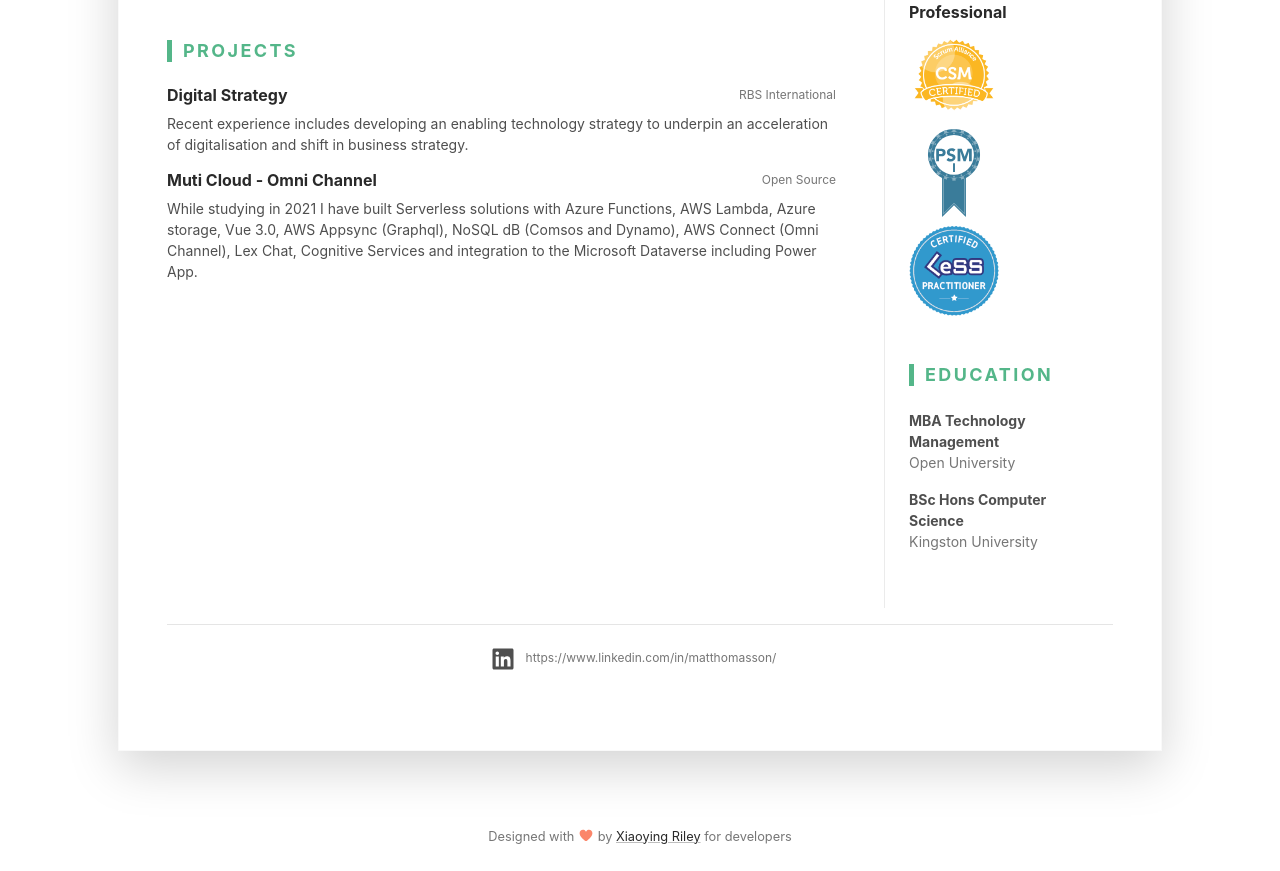
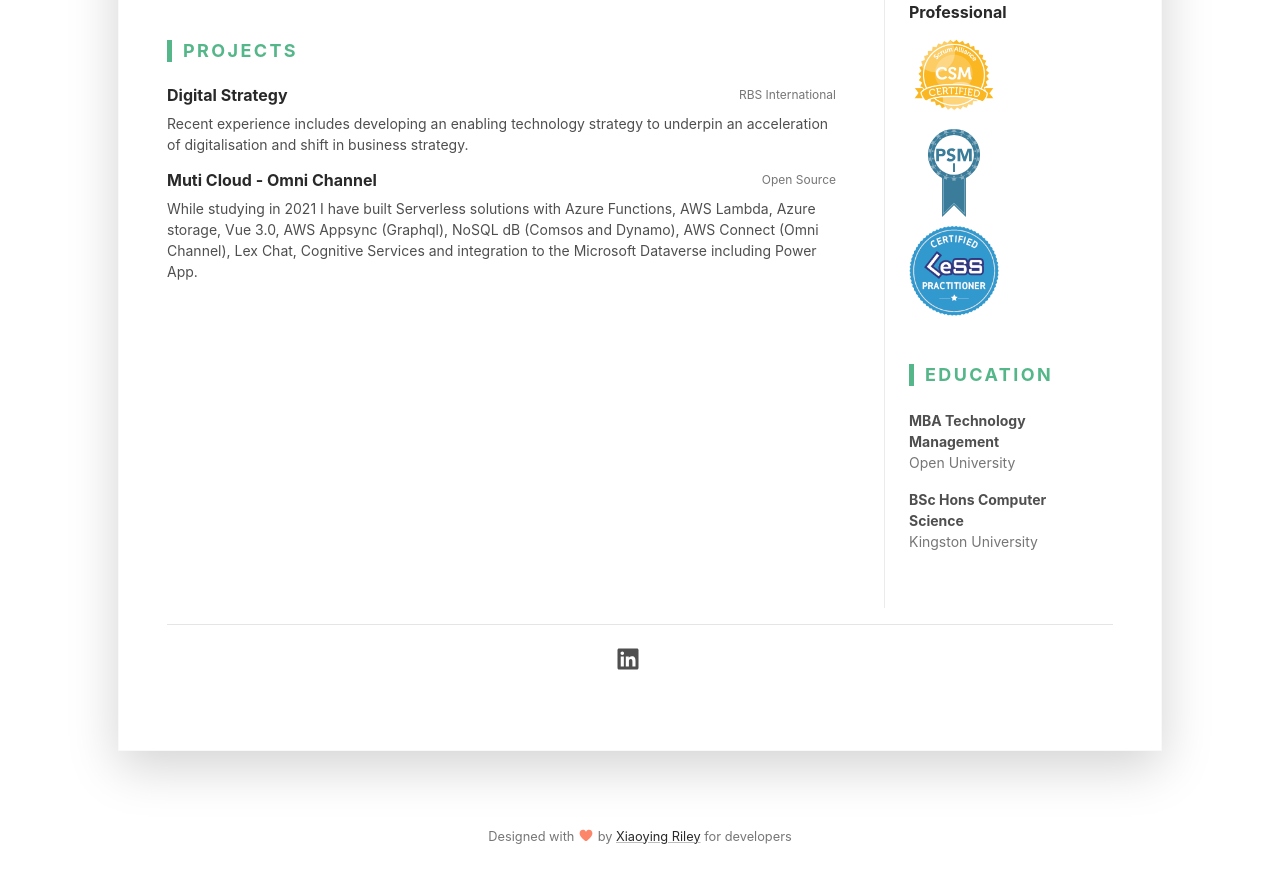
Before and after one commit to matt251/CV, a plain HTML site: page index.html in a window 1280 px wide. Shown: the part 1390-2261 px from the top of the page. Drawn offline with nearby package versions, Linux system fonts and the light colour scheme; no server answers.

Commit message:
removed linked in url

```diff
--- a/index.html
+++ b/index.html
@@ -246,7 +246,7 @@
 						<hr>
 						<div class="resume-footer text-center">
 							<ul class="resume-social-list list-inline mx-auto mb-0 d-inline-block text-muted">
-								<li class="list-inline-item mb-lg-0 mr-3"><a class="resume-link" href="https://www.linkedin.com/in/matthomasson/"><i class="fab fa-linkedin fa-2x mr-2" data-fa-transform="down-4"></i><span class="d-none d-lg-inline-block text-muted">https://www.linkedin.com/in/matthomasson/</span></a></li>
+								<li class="list-inline-item mb-lg-0 mr-3"><a class="resume-link" href="https://www.linkedin.com/in/matthomasson/"><i class="fab fa-linkedin fa-2x mr-2" data-fa-transform="down-4"></i><span class="d-none d-lg-inline-block text-muted"></span></a></li>
 								<p></p>
 								<li class="list-inline-item mb-lg-0 mr-lg-3"><a class="resume-link" href="#"><span class="d-none d-lg-inline-block text-muted" id="counter"></span></a></li>
 							</ul>
```
